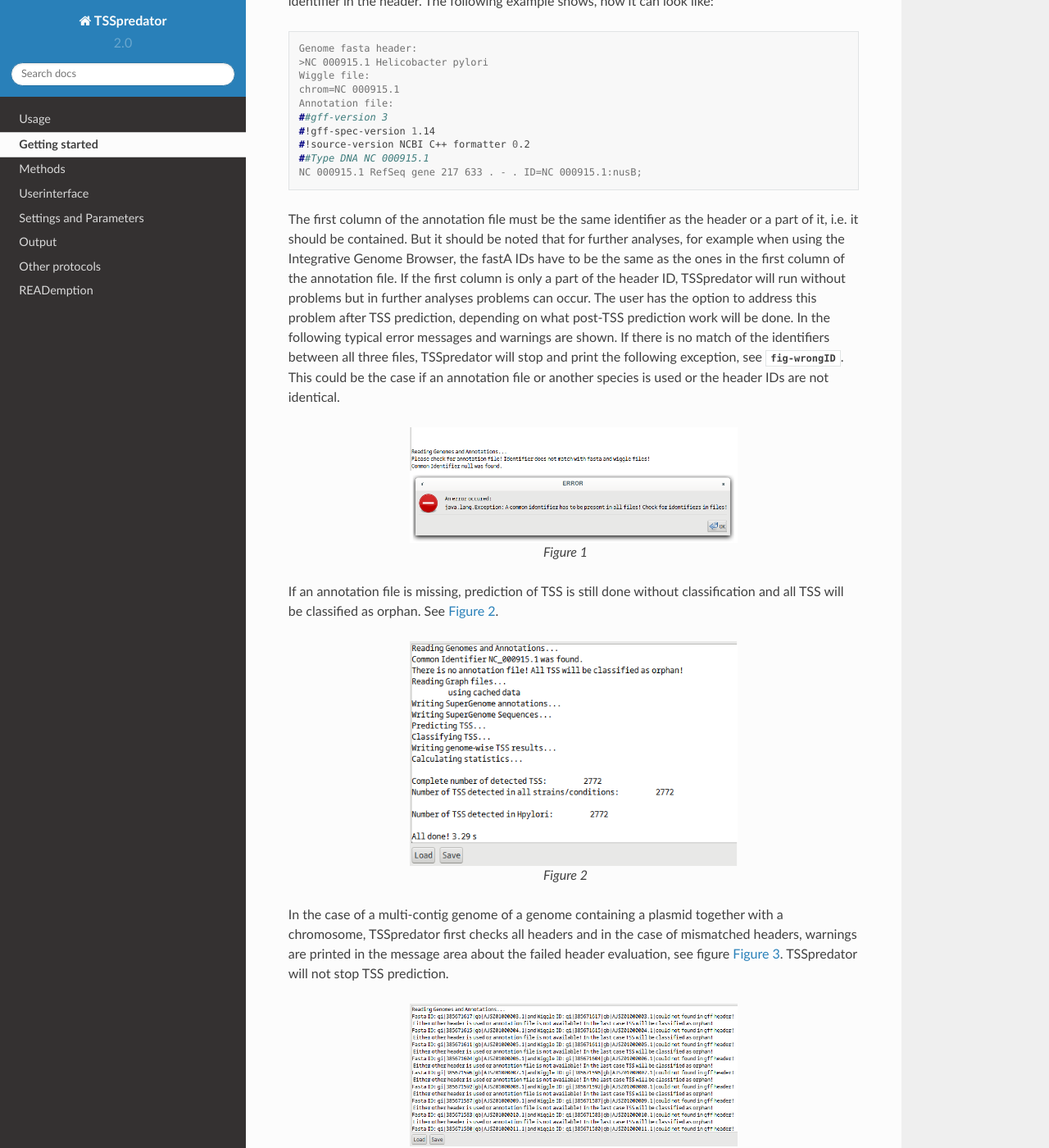
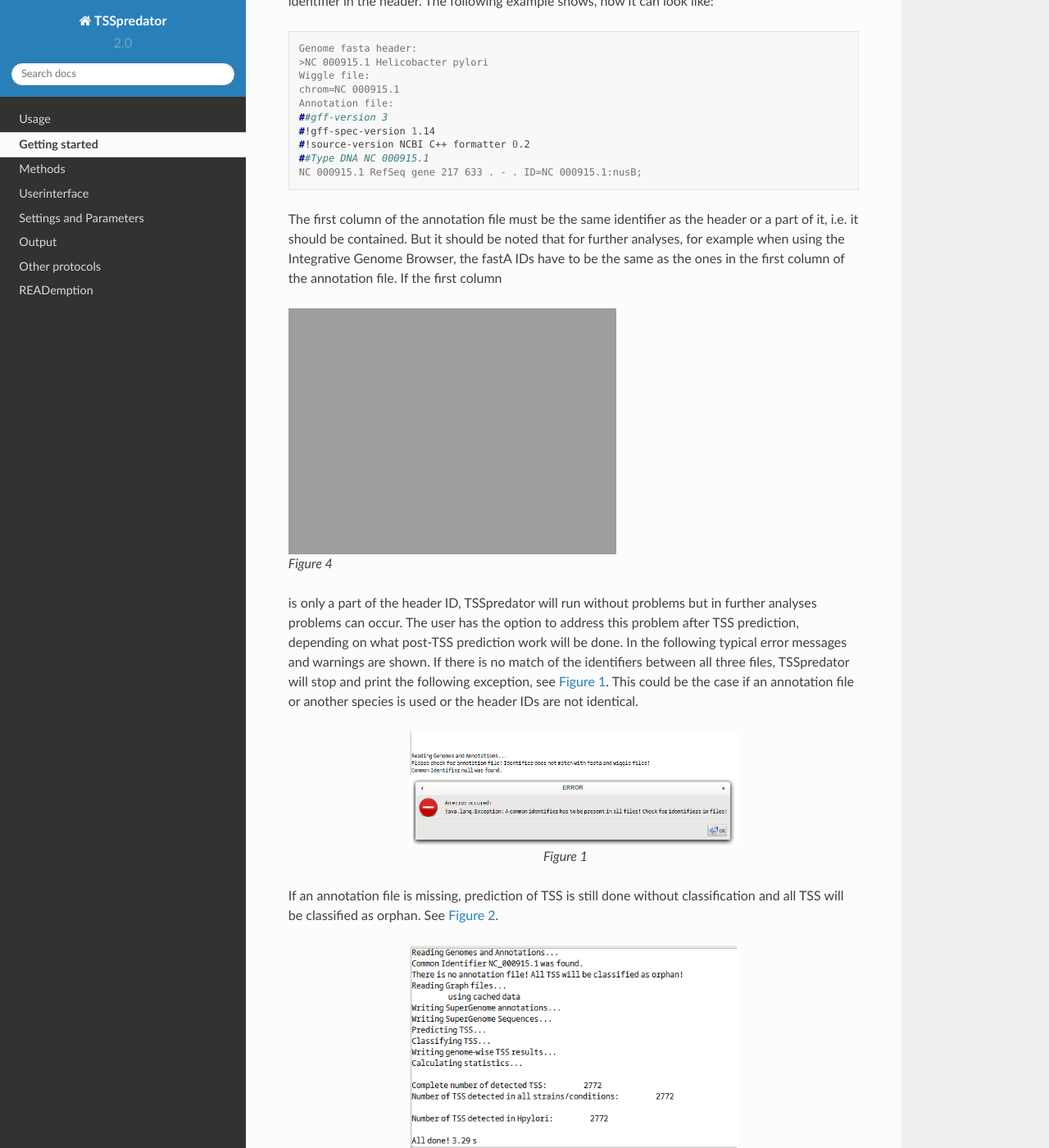
Before and after one commit to Integrative-Transcriptomics/TSSpredator2.0-rtd, a Sphinx documentation site: the page built from docs/source/start.rst, in a window 1280 px wide and 1400 px high, scrolled down 958 px. Shown: the whole window at 82% size. Built offline with Sphinx 7.4.7 and the Read the Docs theme 2.0.0, drawn with Linux system fonts in a browser that asks for light colours.

Commit message:
test chapter start

```diff
--- a/docs/source/start.rst
+++ b/docs/source/start.rst
@@ -65,12 +65,21 @@ The first column of the annotation file must be the same identifier as the heade
 or a part of it, i.e. it should be contained. But it should be noted that for further
 analyses, for example when using the Integrative Genome Browser, the fastA IDs have
 to be the same as the ones in the first column of the annotation file. If the first column
+
+.. _figGUI:
+
+.. figure:: images/gui.png
+	:width: 400
+	:align: right
+
+    Figure 4
+
 is only a part of the header ID, TSSpredator will run without problems but in further
 analyses problems can occur. The user has the option to address this problem after TSS
 prediction, depending on what post-TSS prediction work will be done.
 In the following typical error messages and warnings are shown. If there is no match of
 the identifiers between all three files, TSSpredator will stop and print the following
-exception, see :numref:`fig-wrongID`. This could be the case if an annotation file or another species is used
+exception, see :ref:`fig-wrongID`. This could be the case if an annotation file or another species is used
 or the header IDs are not identical.
 
 .. _fig-wrongID:
```
